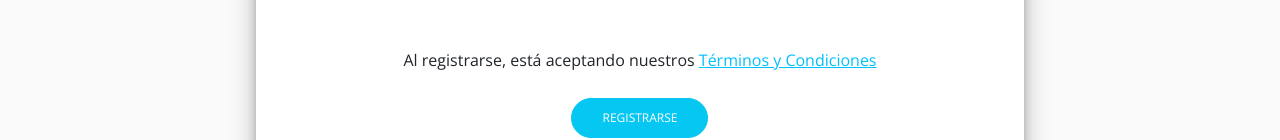
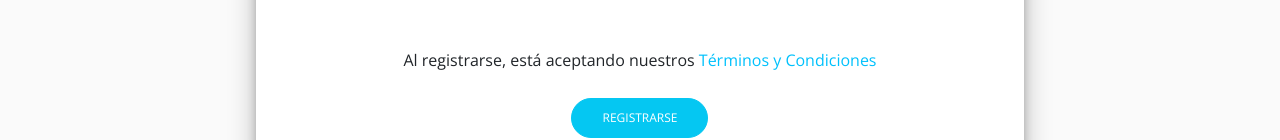
Before and after one commit to AgusRicardo/Healthy_Dent_Front-end, a React (Create React App) app in the folder client/: page /register in a window 1280 px wide. Shown: the part 708-848 px from the top of the page. Built offline with nearby package versions, Linux system fonts and the light colour scheme.

Commit message:
#409 Link terminos y condiciones registro y  prof

```diff
--- a/client/src/pages/register.js
+++ b/client/src/pages/register.js
@@ -6,7 +6,7 @@ import { NavLink, useNavigate } from "react-router-dom";
 import { Toaster, toast } from 'sonner';
 import { ToastSuccess } from "../components/ToastSuccess";
 import { ToastError } from "../components/ToastError";
-
+import { getAttachment } from "../api/auth";
 export const Register = () => {
   const [values, setValues] = useState({
     dni: "",
@@ -26,8 +26,17 @@ export const Register = () => {
   const [telephoneSuccess, setTelephoneSuccess] = useState(false)
   const [addressSuccess, setAddressSuccess] = useState(false)
   const navigate = useNavigate()
-
-
+  const [value, setValue] = useState();
+  const toggleClick = async () =>{
+    const manual=3;
+    try {
+      const { data } = await getAttachment(manual);
+      setValue(data[0].url);
+      window.open(`${data[0].url}`, '_blank');
+    } catch (error) {
+      console.error('Error al obtener los datos:', error);
+    }
+  }
   const onChange = (e) => {
     setValues({ ...values, [e.target.name]: e.target.value });
   };
@@ -320,7 +329,7 @@ export const Register = () => {
             <div>
               <p>
                 Al registrarse, está aceptando nuestros{" "}
-                <a href="#" style={{ color: "#00c1fc" }}>
+                <a onClick={toggleClick} style={{ color: "#00c1fc" }}>
                   Términos y Condiciones
                 </a>{" "}
 
--- a/client/src/pages/registerProfessional.js
+++ b/client/src/pages/registerProfessional.js
@@ -5,6 +5,7 @@ import "../styles/registerProfessional.css";
 import { Loading } from "../components/Loading";
 import { useNavigate } from "react-router-dom";
 import { ToastSuccess } from "../components/ToastSuccess";
+import { getAttachment } from "../api/auth";
 
 const RegisterProfessional = () => {
   const [inputError, setInputError] = useState(false);
@@ -14,7 +15,7 @@ const RegisterProfessional = () => {
   const [success, setSuccess] = useState(false);
   const [matriculaSuccess, setMatriculaSuccess] = useState(false);
   const [specializations, setSpecializations] = useState([]);
-
+  const [value, setValue] = useState();
   useEffect(() => {
     fetch(`${url}/lastUserId`)
       .then((response) => response.json())
@@ -35,6 +36,16 @@ const RegisterProfessional = () => {
       fetchData();
   }, [isLoading]);
 
+  const toggleClick = async () =>{
+    const manual=3;
+    try {
+      const { data } = await getAttachment(manual);
+      setValue(data[0].url);
+      window.open(`${data[0].url}`, '_blank');
+    } catch (error) {
+      console.error('Error al obtener los datos:', error);
+    }
+  }
   const postValueSpecialization = (e)=>{
     const foundElement = specializations.find((element) => element.description === e);
     return foundElement ? foundElement.spe_id : null;
@@ -173,7 +184,7 @@ const RegisterProfessional = () => {
               <div>
               <p>
                 Al registrarse, está aceptando nuestros{" "}
-                <a href="#" style={{ color: "#00c1fc" }}>
+                <a onClick={toggleClick} style={{ color: "#00c1fc" }}>
                   Términos y Condiciones
                 </a>{" "}
 
```
